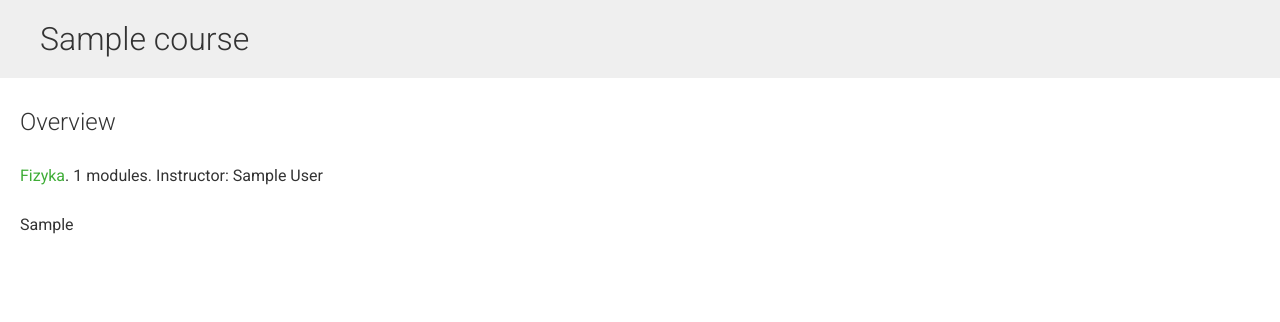
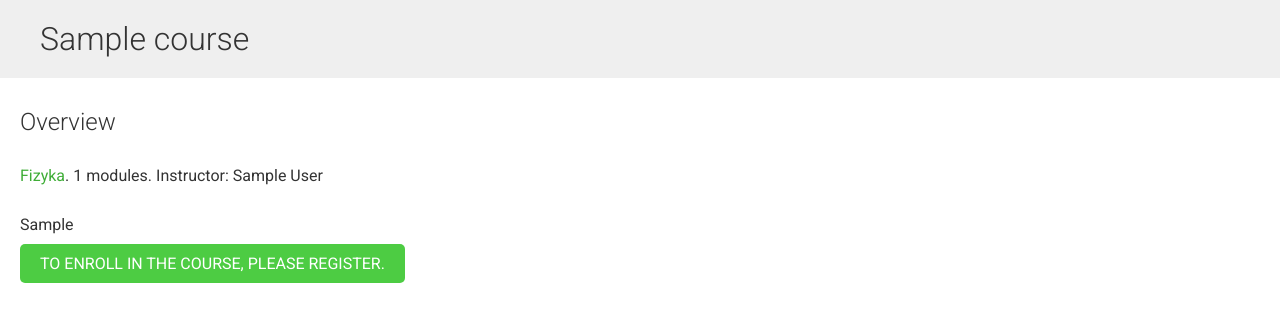
Before and after one commit to Haxxproxx202/E-learning_platform, a Django app: a page that uses backend/courses/templates/courses/course/detail.html in a window 1280 px wide. Shown: the part 54-376 px from the top of the page. Run offline with Django 4.2, Linux system fonts and the light colour scheme; data comes from the database, SQL or seed files in the repository; tables that the repository leaves empty hold one stand-in row (values such as "Sample post"); some libraries are stand-ins or nearby versions.

Commit message:
course list and detail view

```diff
--- a/backend/courses/models.py
+++ b/backend/courses/models.py
@@ -23,6 +23,7 @@ class Course(models.Model):
     slug = models.SlugField(max_length=100)
     overview = models.TextField()
     created = models.DateTimeField(auto_now_add=True)
+    students = models.ManyToManyField(User, related_name="courses_joined", blank=True)
 
     class Meta:
         ordering = ('-created', )
--- a/backend/courses/templates/courses/course/detail.html
+++ b/backend/courses/templates/courses/course/detail.html
@@ -18,17 +18,17 @@
         Instructor: {{ object.owner.get_full_name }}
       </p>
       {{ object.overview|linebreaks }}
-{#      {% if request.user.is_authenticated %}#}
-{#        <form action="{% url "courses:student_enroll_course" %}" method="post">#}
-{#          {{ enroll_form }}#}
-{#          {% csrf_token %}#}
-{#          <input type="submit" value="Enroll now">#}
-{#        </form>#}
-{#      {% else %}#}
-{#        <a href="{% url "courses:student_registration" %}" class="button">#}
-{#          To enroll in the course, please register.#}
-{#        </a>#}
-{#      {% endif %}#}
+      {% if request.user.is_authenticated %}
+        <form action="{% url "students:student_enroll_course" %}" method="post">
+          {{ enroll_form }}
+          {% csrf_token %}
+          <input type="submit" value="Enroll now">
+        </form>
+      {% else %}
+        <a href="{% url "students:student_registration" %}" class="button">
+          To enroll in the course, please register.
+        </a>
+      {% endif %}
     </div>
   {% endwith %}
 {% endblock %}
--- a/backend/courses/views.py
+++ b/backend/courses/views.py
@@ -11,6 +11,7 @@ from django.apps import apps
 from braces.views import CsrfExemptMixin, JsonRequestResponseMixin
 from django.db.models import Count
 from django.views.generic.detail import DetailView
+from students.forms import CourseEnrollForm
 
 
 # class ManageCourseListView(ListView):
@@ -191,3 +192,9 @@ class CourseListView(TemplateResponseMixin, View):
 class CourseDetailView(DetailView):
     model = Course
     template_name = 'courses/course/detail.html'
+
+    def get_context_data(self, **kwargs):
+        context = super(CourseDetailView, self).get_context_data(**kwargs)
+        context['enroll_form'] = CourseEnrollForm(initial={'course': self.object})
+
+        return context
--- /dev/null
+++ b/backend/students/forms.py
@@ -0,0 +1,6 @@
+from django import forms
+from courses.models import Course
+
+
+class CourseEnrollForm(forms.Form):
+    course = forms.ModelChoiceField(queryset=Course.objects.all(), widget=forms.HiddenInput)
--- a/backend/students/urls.py
+++ b/backend/students/urls.py
@@ -2,8 +2,9 @@ from django.urls import path
 from . import views
 # from django.conf.urls import url
 
-# app_name = 'students'
+app_name = 'students'
 
 urlpatterns = [
     path('register/', views.StudentRegistrationView.as_view(), name='student_registration'),
+    path('enroll-course/', views.StudentEnrollCourseView.as_view(), name='student_enroll_course'),
 ]
```
Also changed, not shown: backend/students/views.py (+29 -2 lines), backend/courses/migrations/0004_course_students.py (added).
